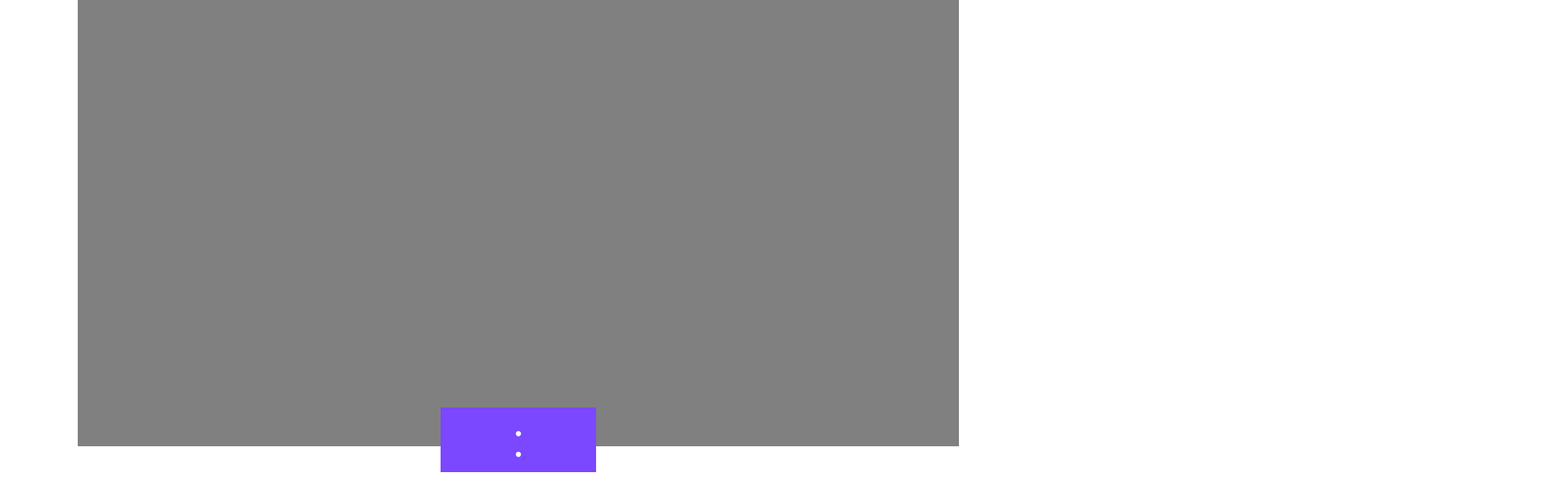
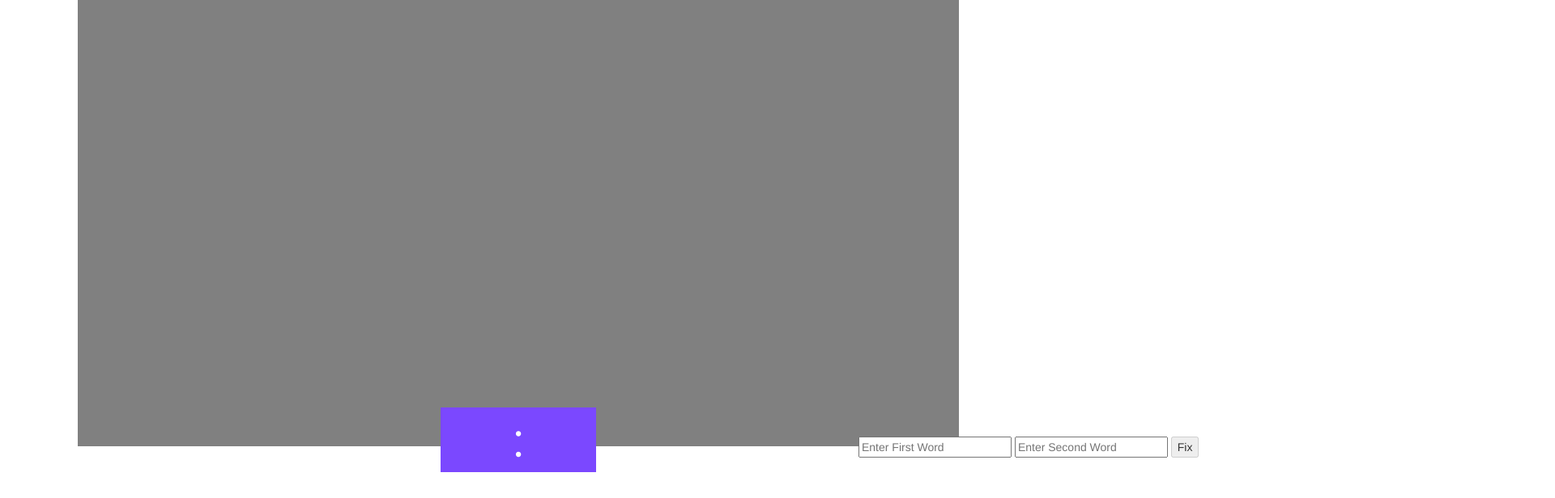
Before and after one commit to dobedobedobe/questioncardgenerator, a plain HTML site: page index.html in a window 1280 px wide. Shown: the part 192-808 px from the top of the page at 81% size, 1920 px wide, since content can reach past the window. Drawn offline with nearby package versions, Linux system fonts and the light colour scheme.

Commit message:
Update style.css

```diff
--- a/style.css
+++ b/style.css
@@ -35,7 +35,7 @@
 }
 
 .inputfields {
-	right:1000px;
+	left:1000px;
 	position: relative;
 	top: -100px;
 }
```
